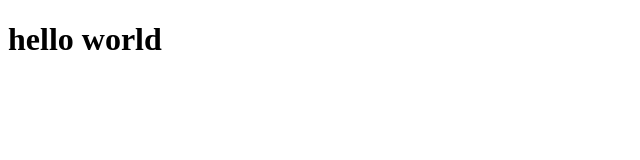
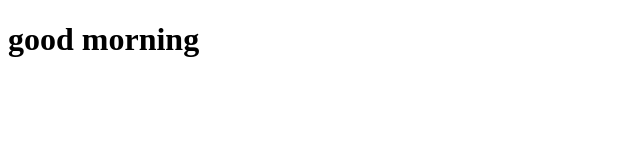
Before and after one commit to Moonbrite/student-project-advanced, a plain HTML site: page INDEX.html in a window 1280 px wide. Shown: the whole page, without its empty margins (0-640 px from the left). Drawn offline with Linux system fonts and the light colour scheme.

Commit message:
Changes on INDEX.html

```diff
--- a/INDEX.html
+++ b/INDEX.html
@@ -5,6 +5,6 @@
     <title>Title</title>
 </head>
 <body>
-    <h1>hello world</h1>
+    <h1>good morning</h1>
 </body>
 </html>
```
